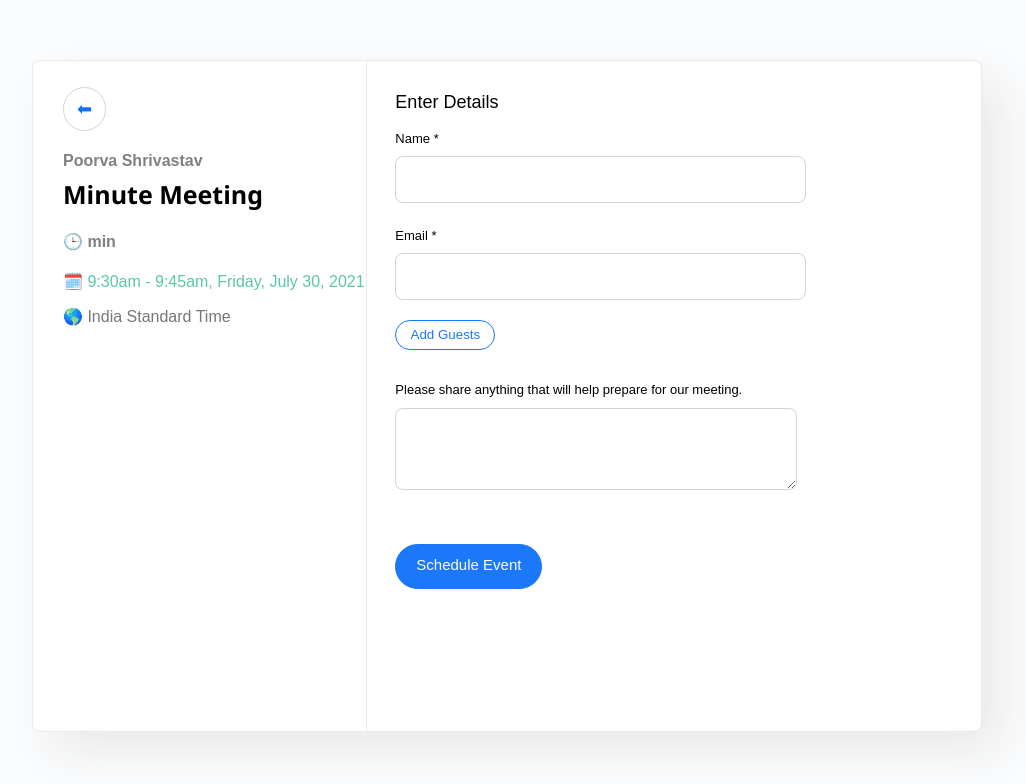
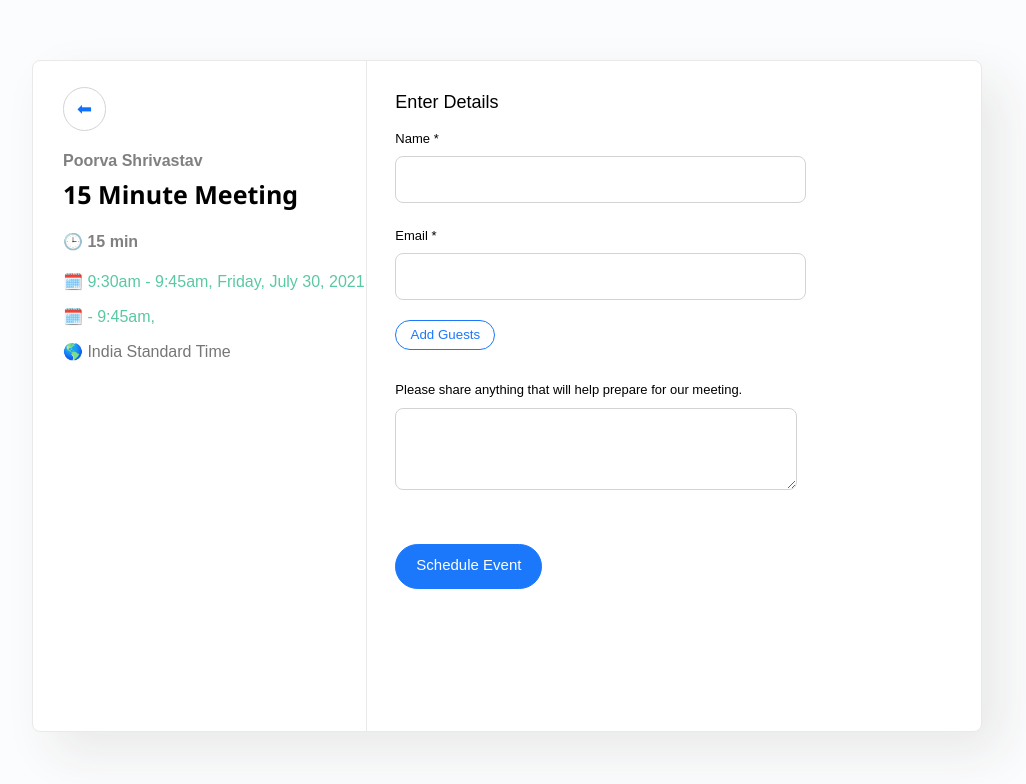
Before and after one commit to Poorva-Shrivastav/Calendly-clone, a React (Create React App) app in the folder frontend/calendly-clone/: page /user/15min/date/meeting in a window 1280 px wide. Shown: the top 784 px of the page, without its empty margins (156-1182 px from the left). Built offline with nearby package versions, Linux system fonts and the light colour scheme; the HTML template or start-up script is replaced by a standard one.

Commit message:
added date display

```diff
--- a/frontend/calendly-clone/src/screens/FifteenMin/SelectedDate/SelectedDate.js
+++ b/frontend/calendly-clone/src/screens/FifteenMin/SelectedDate/SelectedDate.js
@@ -38,6 +38,7 @@ function SelectedDate({time}) {
         setSelectedDate(e.target.ariaLabel)
     }
 
+
     //----
     return (
         <div>
@@ -58,12 +59,10 @@ function SelectedDate({time}) {
                         minDate ={date}
                         onClickDay={selectedDateSetter}
                         selectedDate={selectedDate}
-
                     />
 
+
         </div>
-
-
                         <div className="timezone">
                             Time Zone - Yet to fix
                         </div>
@@ -72,7 +71,8 @@ function SelectedDate({time}) {
                 <div className="rightmost-popup-selectedDate">
                     <div>
                         <div className="selected-date">
-                            <p>Selected date - {selectedDate}</p>
+                            {/* <p>Selected date - {selectedDate}</p> */}
+                            <p>{selectedDate}</p>
                         </div>
                         <div
                             className="button-container"
--- a/frontend/calendly-clone/src/screens/MeetingScheduler/MeetingScheduler.js
+++ b/frontend/calendly-clone/src/screens/MeetingScheduler/MeetingScheduler.js
@@ -1,10 +1,10 @@
 import React, {useState} from 'react'
 import TimeBar from '../FifteenMin/TimeBar/TimeBar'
 import'./MeetingScheduler.css'
-import { useHistory } from 'react-router'
+import { useHistory, useParams } from 'react-router'
 import validator from 'validator'
 
-function MeetingScheduler() {
+function MeetingScheduler({selectedDate, value}) {
     const [addGuests, setAddGuests] = useState(false)
     const [name, setName] = useState('')
     const [mainEmail, setMainEmail] = useState('')
@@ -18,6 +18,7 @@ function MeetingScheduler() {
     const [emailError, setEmailError] = useState('')
     // const [isValid, setIsValid] = useState(false)
 
+    const {time} = useParams();
     const history = useHistory();
     const backHandler = () =>{
         let path = `/user/15min/date`
@@ -163,8 +164,9 @@ function MeetingScheduler() {
             <div className="outerdiv-meeting">
                 <div className="left-container-meeting">
                     <button className="back-button" onClick={backHandler}>⬅</button>
-                    <TimeBar />
+                    <TimeBar time={15}/>
                     <p id="event-string-p">🗓️ 9:30am - 9:45am, Friday, July 30, 2021</p>
+                    <p id="event-string-p">🗓️ {value}- 9:45am, {selectedDate}</p>
                     <p id="time-zone">🌎 India Standard Time</p>
 
                 </div>
```
